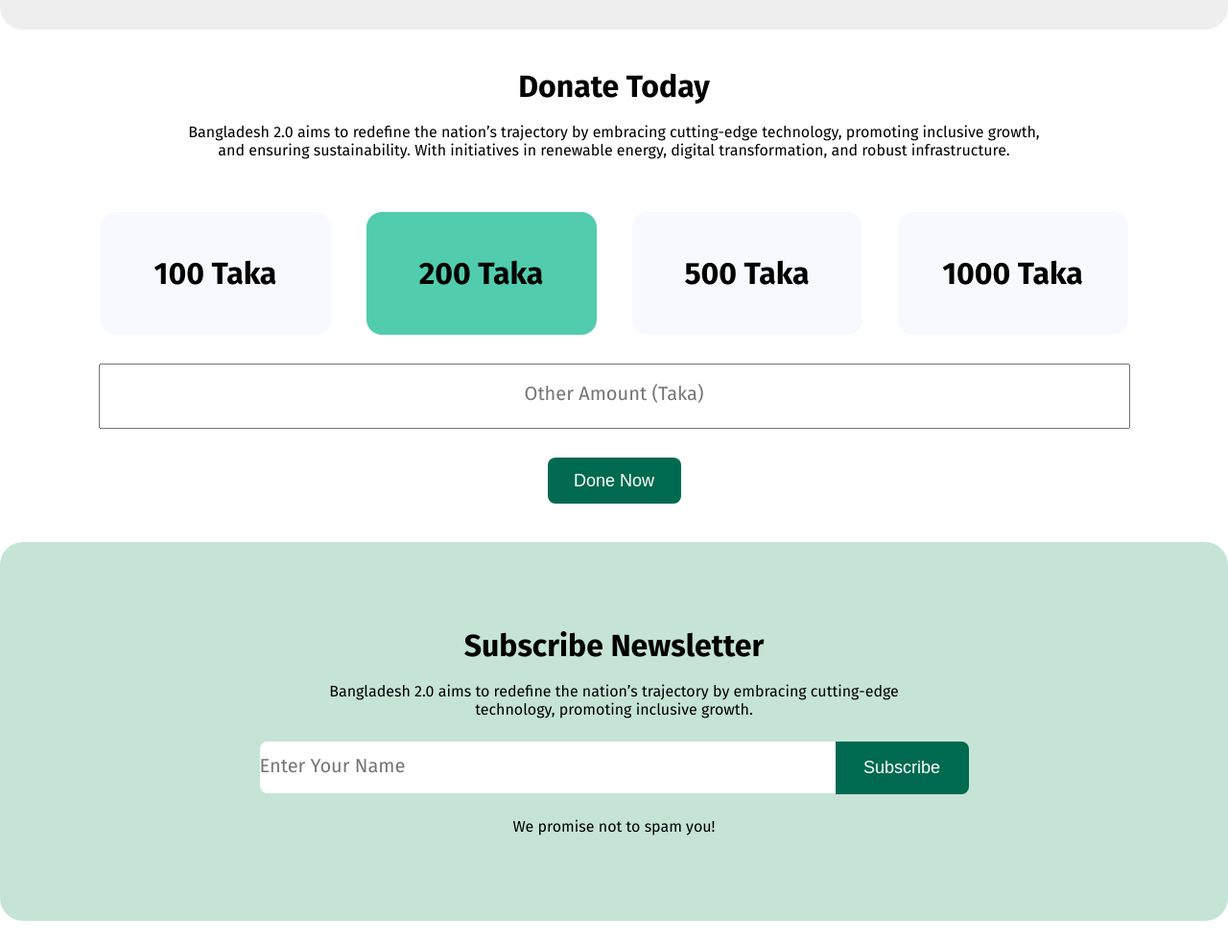
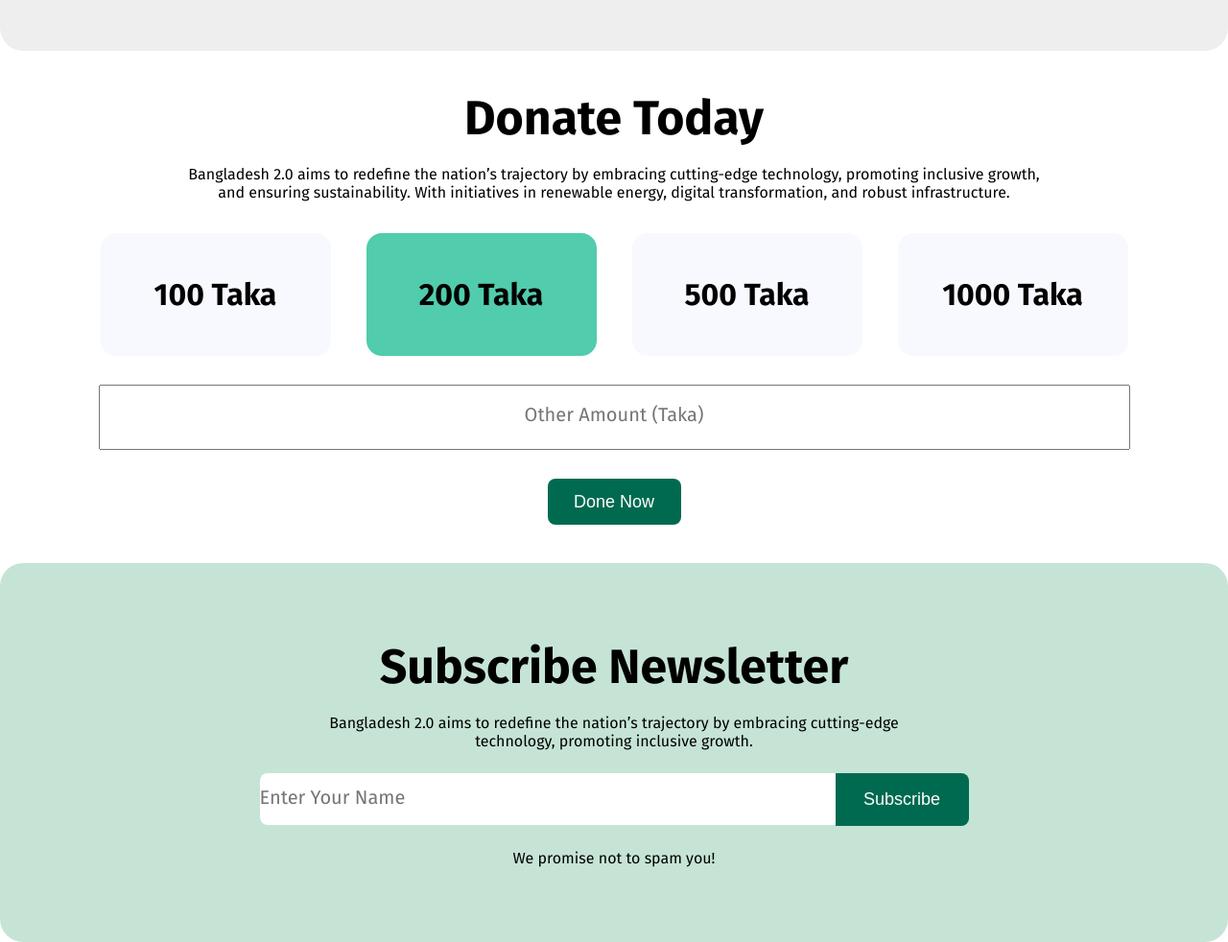
Before and after one commit to Maruf-11111/first_project, a plain HTML site: page index.html in a window 1280 px wide. Shown: the part 2935-3917 px from the top of the page at 96% size. Before the commit the page ends 3895 px from the top, so only its background shows below. Drawn offline with Linux system fonts and the light colour scheme.

Commit message:
Updated the spacing of the page

```diff
--- a/index.html
+++ b/index.html
@@ -75,7 +75,7 @@
 
         </div>
         <div class="recent-news">
-            <h1> Recent News</h1>
+            <h1 class="banner-heading"> Recent News</h1>
             <br>
             <p> Bangladesh 2.0 aims to redefine the nation's trajectory by embracing cutting-edge, promoting inclusive growth,
                 and ensuring sustainability. With initiatives in <br>renewable energy, digital transformation, and robust infrastructure, the country is set to become a global model of development.
@@ -124,7 +124,7 @@
             </div>
             <div class="donate-today">
                 <div class="donate-details">
-                <h1>
+                <h1 class="banner-heading">
                     Donate Today
                 </h1>
                 <br>
@@ -154,13 +154,15 @@
             </div>
         </div>
         <div class="subscribe">
-           <div> <h1> Subscribe Newsletter</h1>
+           <div> <h1 class="banner-heading"> Subscribe Newsletter</h1>
             <br>
             <p>Bangladesh 2.0 aims to redefine the nation’s trajectory by embracing cutting-edge<br> technology, promoting inclusive growth.</p>
         </div>
-        <div class="border-merge">
+        <div >
+            <form class="border-merge">
             <input class="subscriber-name" type="text" placeholder="Enter Your Name">
             <button class="subscriber-btn">Subscribe</button>
+        </form>
         </div>
         <div>
             <p>We promise not to spam you!</p>
```
